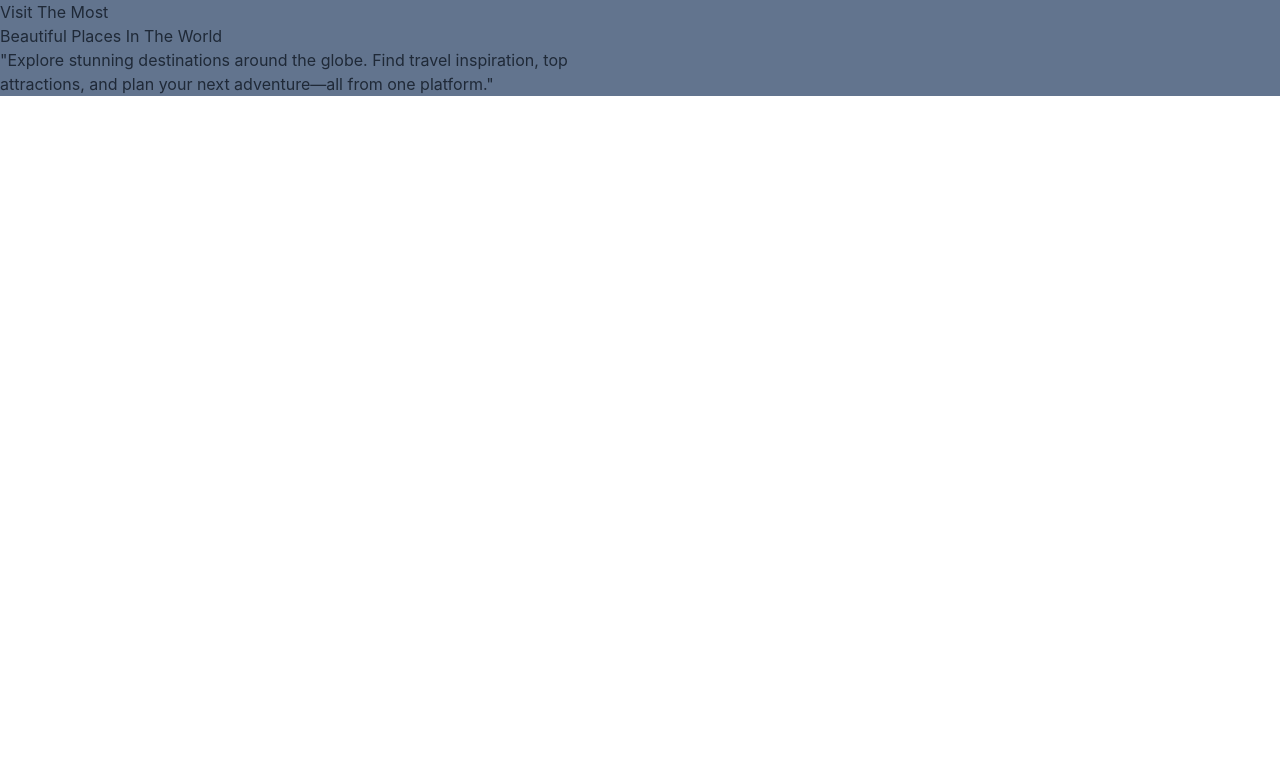
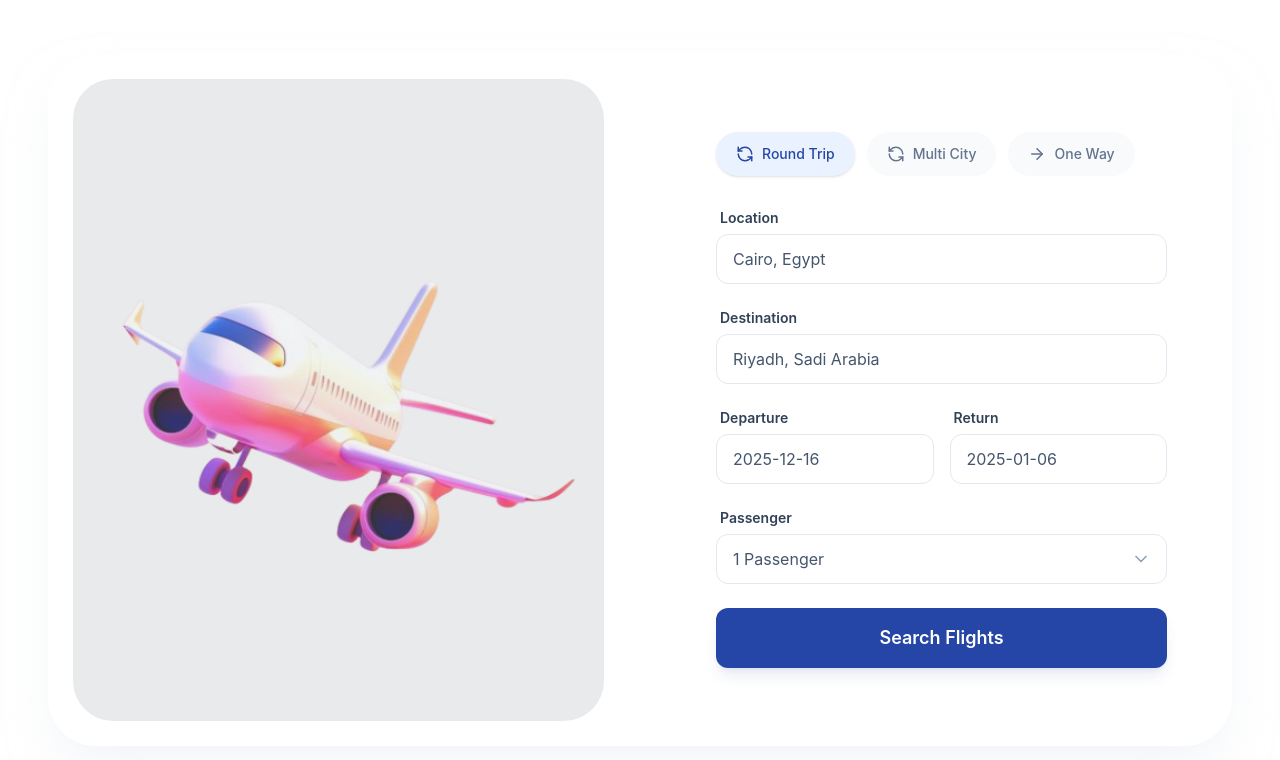
Before and after one commit to Huma-volve/R8_react1_safarni, a React (Vite) app in the folder safarni/: page / in a window 1280 px wide. Shown: the top 760 px of the page. Built offline with nearby package versions, Linux system fonts and the light colour scheme.

Commit message:
upload ahmed basuony changes booking flight first page

```diff
--- a/safarni/src/App.tsx
+++ b/safarni/src/App.tsx
@@ -1,26 +1,13 @@
+import FlightBooking from "./pages/FlightBooking";
+
 function App() {
-
   return (
     <>
-<div className="container">
-
-    <header className=" grid grid-cols-1 md:grid-cols-2 bg-slate-500">
-         <div>
-            <h1>Visit The Most</h1>
-              <h2>Beautiful Places In The World</h2>
-              <p>"Explore stunning destinations around the globe. Find travel inspiration, top attractions, and plan your next adventure—all from one platform."</p>
-         </div>
-
-         <figure className=" allImg grid grid-cols-3">
-            {/* <div>
-                    <img src={img1} alt="" />
-                    <img src={img2} alt="" />
-            </div> */}
-         </figure>
-    </header>
-  </div>
+      <div className="container">
+        <FlightBooking />
+      </div>
     </>
-  )
+  );
 }
 
-export default App
+export default App;
--- /dev/null
+++ b/safarni/src/component/bookingFlight/BookingForm.tsx
@@ -0,0 +1,102 @@
+import React, { useState } from "react";
+import { ChevronDown } from "lucide-react";
+import { TripTypeSelector } from "./TripTypeSelector";
+import { Input } from "../ui/Input";
+import { Button } from "../ui/Button";
+import type { BookingFormData, TripType } from "../../types/flight";
+import { PASSENGER_OPTIONS } from "../../constants/mockData";
+
+export const BookingForm: React.FC = () => {
+  const [formData, setFormData] = useState<BookingFormData>({
+    tripType: "round-trip",
+    location: "Cairo, Egypt",
+    destination: "Riyadh, Sadi Arabia",
+    departureDate: "2025-12-16",
+    returnDate: "2025-01-06",
+    passengers: 1,
+  });
+
+  const handleInputChange = (field: keyof BookingFormData, value: any) => {
+    setFormData((prev) => ({ ...prev, [field]: value }));
+  };
+
+  const handleSearch = (e: React.FormEvent) => {
+    e.preventDefault();
+    console.log("Searching for flights with data:", formData);
+    alert(
+      "Searching for flights from " +
+        formData.location +
+        " to " +
+        formData.destination
+    );
+  };
+
+  return (
+    <div className="w-full max-w-2xl bg-white p-6 lg:p-10 rounded-3xl">
+      <TripTypeSelector
+        activeType={formData.tripType}
+        onChange={(type) => handleInputChange("tripType", type)}
+      />
+
+      <form onSubmit={handleSearch} className="space-y-6">
+        <Input
+          label="Location"
+          value={formData.location}
+          onChange={(e) => handleInputChange("location", e.target.value)}
+          placeholder="Where are you from?"
+        />
+
+        <Input
+          label="Destination"
+          value={formData.destination}
+          onChange={(e) => handleInputChange("destination", e.target.value)}
+          placeholder="Where are you going?"
+        />
+
+        <div className="grid grid-cols-1 md:grid-cols-2 gap-4">
+          <Input
+            label="Departure"
+            type="text"
+            value={formData.departureDate}
+            onChange={(e) => handleInputChange("departureDate", e.target.value)}
+          />
+          <Input
+            label="Return"
+            type="text"
+            value={formData.returnDate}
+            onChange={(e) => handleInputChange("returnDate", e.target.value)}
+          />
+        </div>
+
+        <div className="flex flex-col gap-1.5">
+          <label className="text-sm font-semibold text-slate-700 ml-1">
+            Passenger
+          </label>
+          <div className="relative">
+            <select
+              className="w-full appearance-none px-4 py-3 bg-white border border-slate-200 rounded-xl text-slate-600 focus:outline-none focus:ring-2 focus:ring-blue-100 focus:border-blue-400 transition-all cursor-pointer"
+              value={formData.passengers}
+              onChange={(e) =>
+                handleInputChange("passengers", Number(e.target.value))
+              }
+            >
+              {PASSENGER_OPTIONS.map((opt) => (
+                <option key={opt.value} value={opt.value}>
+                  {opt.label}
+                </option>
+              ))}
+            </select>
+            <ChevronDown
+              className="absolute right-4 top-1/2 -translate-y-1/2 text-slate-400 pointer-events-none"
+              size={20}
+            />
+          </div>
+        </div>
+
+        <Button fullWidth type="submit" className="mt-4 py-4 text-lg">
+          Search Flights
+        </Button>
+      </form>
+    </div>
+  );
+};
--- /dev/null
+++ b/safarni/src/component/bookingFlight/FlightIllustration.tsx
@@ -0,0 +1,25 @@
+import React from "react";
+import plan from "../../assets/plan.svg";
+
+export const FlightIllustration: React.FC = () => {
+  return (
+    <div className="relative w-full h-full min-h-[400px] lg:min-h-0 bg-[#F1F3F5] rounded-[2.5rem] flex items-center justify-center overflow-hidden">
+      <img
+        src={plan}
+        alt="Airplane Illustration"
+        className="w-full h-full object-cover mix-blend-multiply opacity-80"
+      />
+      {/* Visual Overlay to mimic the stylized 3D look from original UI */}
+      {/* <div className="absolute inset-0 bg-gradient-to-br from-blue-100/30 to-purple-100/30"></div> */}
+
+      {/* Abstract Airplane Overlay (Using a high quality placeholder representing the vibe) */}
+      {/* <div className="absolute inset-0 flex items-center justify-center p-12">
+       <img
+        src={plan}
+          alt="Stylized Plane"
+          className="w-full max-w-[400px] object-contain drop-shadow-2xl rounded-3xl"
+        />
+       </div> */}
+    </div>
+  );
+};
--- /dev/null
+++ b/safarni/src/component/bookingFlight/TripTypeSelector.tsx
@@ -0,0 +1,41 @@
+import React from "react";
+import type { TripType } from "../../types/flight";
+import { RefreshCcw, ArrowRight } from "lucide-react";
+
+interface TripTypeSelectorProps {
+  activeType: TripType;
+  onChange: (type: TripType) => void;
+}
+
+export const TripTypeSelector: React.FC<TripTypeSelectorProps> = ({
+  activeType,
+  onChange,
+}) => {
+  const options: { id: TripType; label: string; icon: React.ReactNode }[] = [
+    { id: "round-trip", label: "Round Trip", icon: <RefreshCcw size={18} /> },
+    { id: "multi-city", label: "Multi City", icon: <RefreshCcw size={18} /> },
+    { id: "one-way", label: "One Way", icon: <ArrowRight size={18} /> },
+  ];
+
+  return (
+    <div className="flex flex-wrap gap-3 mb-8">
+      {options.map((option) => (
+        <button
+          key={option.id}
+          onClick={() => onChange(option.id)}
+          className={`
+            flex items-center gap-2 px-5 py-3 rounded-full text-sm font-medium transition-all
+            ${
+              activeType === option.id
+                ? "bg-[#EBF2FF] text-[#2546A6] shadow-sm"
+                : "bg-slate-50 text-slate-500 hover:bg-slate-100"
+            }
+          `}
+        >
+          {option.icon}
+          {option.label}
+        </button>
+      ))}
+    </div>
+  );
+};
--- /dev/null
+++ b/safarni/src/component/ui/Button.tsx
@@ -0,0 +1,36 @@
+import React from "react";
+
+interface ButtonProps extends React.ButtonHTMLAttributes<HTMLButtonElement> {
+  variant?: "primary" | "secondary" | "ghost";
+  fullWidth?: boolean;
+}
+
+export const Button: React.FC<ButtonProps> = ({
+  children,
+  variant = "primary",
+  fullWidth = false,
+  className = "",
+  ...props
+}) => {
+  const baseStyles =
+    "px-6 py-3 rounded-xl font-semibold transition-all duration-200 flex items-center justify-center gap-2 active:scale-[0.98]";
+
+  const variants = {
+    primary:
+      "bg-[#2546A6] text-white hover:bg-[#1e3a8a] shadow-lg shadow-blue-900/10",
+    secondary:
+      "bg-white text-slate-600 hover:bg-slate-50 border border-slate-200",
+    ghost: "text-slate-500 hover:bg-slate-100",
+  };
+
+  const widthStyle = fullWidth ? "w-full" : "";
+
+  return (
+    <button
+      className={`${baseStyles} ${variants[variant]} ${widthStyle} ${className}`}
+      {...props}
+    >
+      {children}
+    </button>
+  );
+};
--- /dev/null
+++ b/safarni/src/component/ui/Input.tsx
@@ -0,0 +1,23 @@
+import React from "react";
+
+interface InputProps extends React.InputHTMLAttributes<HTMLInputElement> {
+  label: string;
+}
+
+export const Input: React.FC<InputProps> = ({
+  label,
+  className = "",
+  ...props
+}) => {
+  return (
+    <div className="flex flex-col gap-1.5 w-full">
+      <label className="text-sm font-semibold text-slate-700 ml-1">
+        {label}
+      </label>
+      <input
+        className={`px-4 py-3 bg-white border border-slate-200 rounded-xl text-slate-600 placeholder:text-slate-300 focus:outline-none focus:ring-2 focus:ring-blue-100 focus:border-blue-400 transition-all ${className}`}
+        {...props}
+      />
+    </div>
+  );
+};
--- /dev/null
+++ b/safarni/src/constants/mockData.ts
@@ -0,0 +1,16 @@
+import type { LocationOption } from "@/types/flight";
+
+export const LOCATIONS: LocationOption[] = [
+  { id: "1", name: "Cairo", country: "Egypt" },
+  { id: "2", name: "Tokyo", country: "Japan" },
+  { id: "3", name: "London", country: "United Kingdom" },
+  { id: "4", name: "New York", country: "USA" },
+  { id: "5", name: "Paris", country: "France" },
+];
+
+export const PASSENGER_OPTIONS = [
+  { value: 1, label: "1 Passenger" },
+  { value: 2, label: "2 Passengers" },
+  { value: 3, label: "3 Passengers" },
+  { value: 4, label: "4+ Passengers" },
+];
--- /dev/null
+++ b/safarni/src/pages/FlightBooking.tsx
@@ -0,0 +1,25 @@
+import { BookingForm } from "@/component/bookingFlight/BookingForm";
+import { FlightIllustration } from "@/component/bookingFlight/FlightIllustration";
+
+const FlightBooking: React.FC = () => {
+  return (
+    <main className="min-h-screen flex items-center justify-center p-4 md:p-8 lg:p-12">
+      {/* Main Container Card */}
+      <div className="w-full max-w-7xl bg-white/50 backdrop-blur-sm shadow-2xl shadow-slate-200/50 rounded-[3rem] p-4 lg:p-6 overflow-hidden border border-white">
+        <div className="flex flex-col lg:flex-row gap-8 min-h-[600px]">
+          {/* Left Side: Illustration */}
+          <section className="flex-1 lg:max-w-[50%]">
+            <FlightIllustration />
+          </section>
+
+          {/* Right Side: Booking Controls */}
+          <section className="flex-1 flex flex-col justify-center items-center lg:items-start lg:pl-4 xl:pl-10">
+            <BookingForm />
+          </section>
+        </div>
+      </div>
+    </main>
+  );
+};
+
+export default FlightBooking;
--- /dev/null
+++ b/safarni/src/types/flight.ts
@@ -0,0 +1,16 @@
+export type TripType = "round-trip" | "multi-city" | "one-way";
+
+export interface BookingFormData {
+  tripType: TripType;
+  location: string;
+  destination: string;
+  departureDate: string;
+  returnDate: string;
+  passengers: number;
+}
+
+export interface LocationOption {
+  id: string;
+  name: string;
+  country: string;
+}
```
Also changed, not shown: safarni/src/assets/plan.svg (added).
